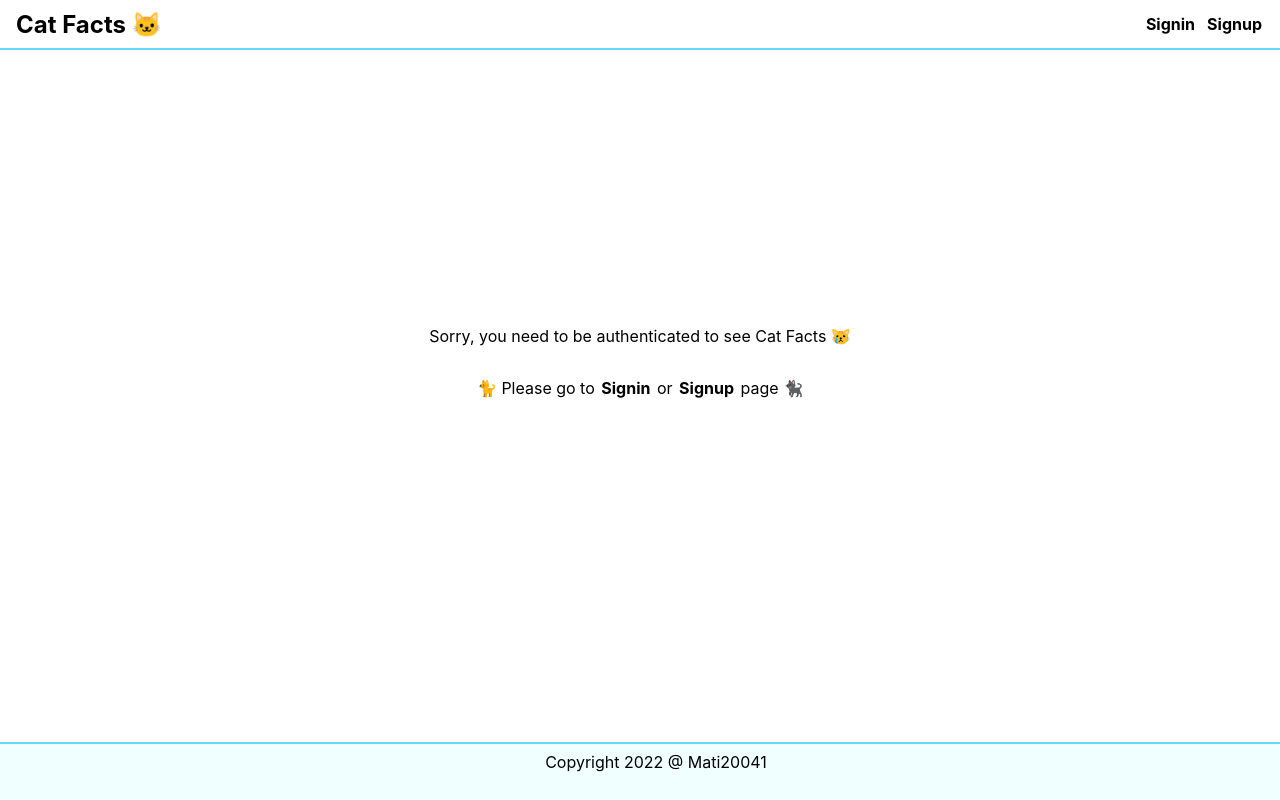
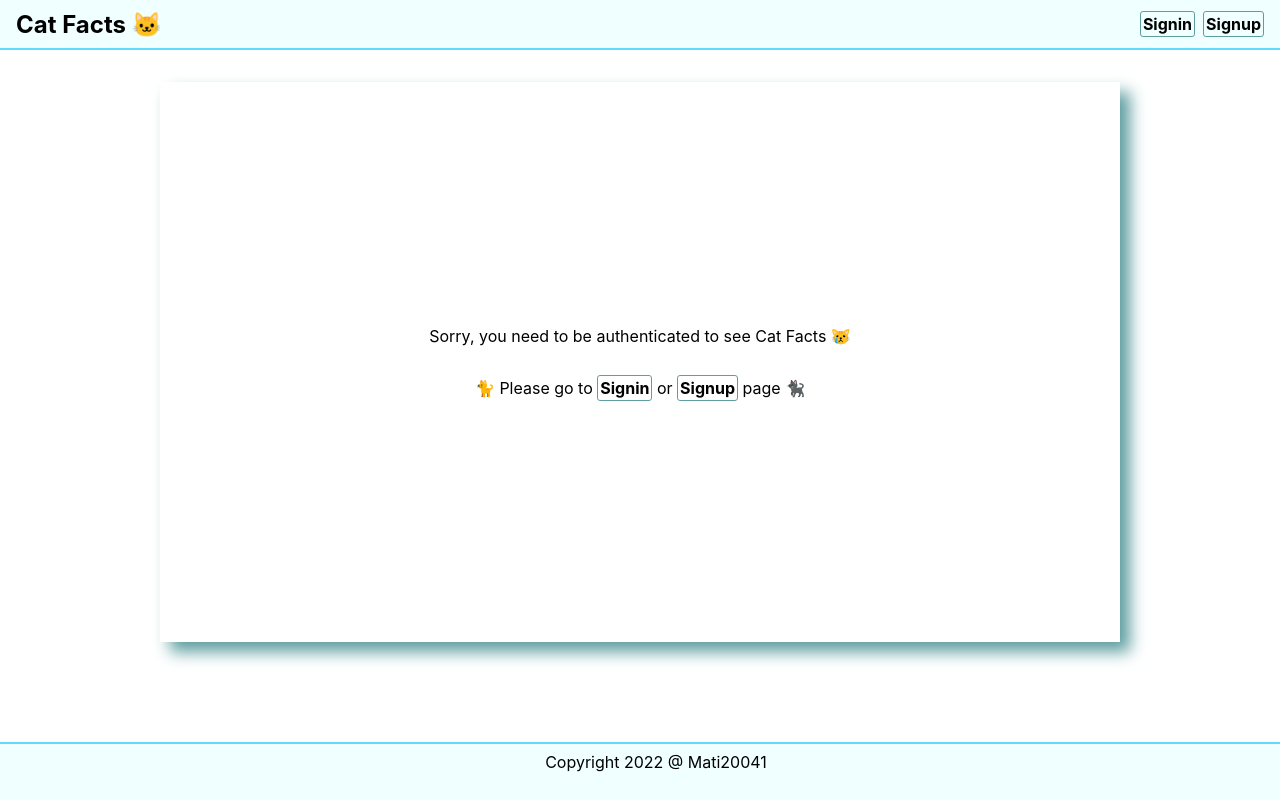
Before and after one commit to Mati20041/cat-facts, a React (Create React App) app in the folder modules/cat-facts-frontend/: page / in a window 1280 px wide. Built offline with nearby package versions, Linux system fonts and the light colour scheme.

Commit message:
fixed colors

```diff
--- a/modules/cat-facts-frontend/src/colors.ts
+++ b/modules/cat-facts-frontend/src/colors.ts
@@ -1,6 +1,6 @@
 export const Colors = {
-  navLine: '#61dafb',
-  navBackground: 'F0FFFFFF',
-  error: 'FF0000FF',
-  shadow: '5F9EA0FF',
+  navLine: '#61DAFB',
+  navBackground: '#F0FFFFFF',
+  error: '#FF0000FF',
+  shadow: '#5F9EA0FF',
 };
```
